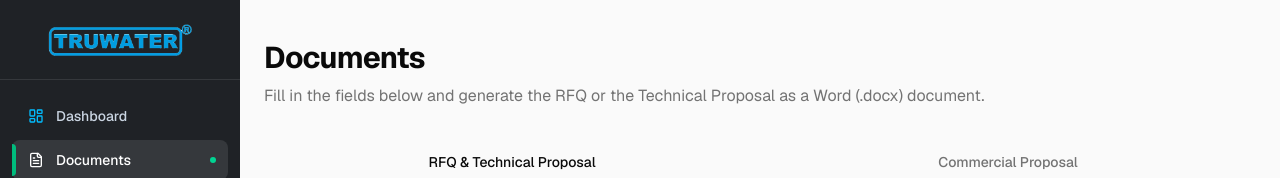
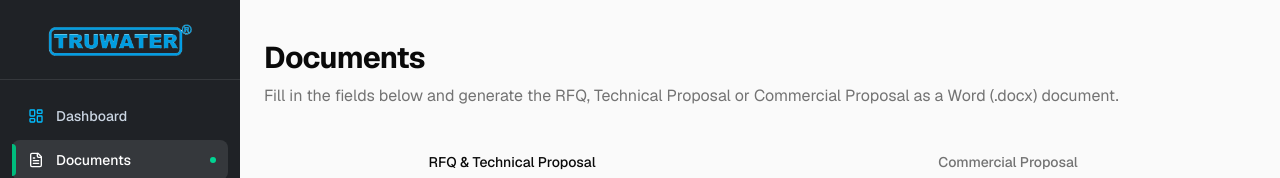
Before and after one commit to andremelos92-dev/technical-proposal-doc-gen, a Next.js app: page /documents in a window 1280 px wide. Shown: the top 178 px of the page. Built offline with nearby package versions, Linux system fonts and the light colour scheme.

Commit message:
Documents page intro mentions the Commercial Proposal
Co-Authored-By: Claude Opus 5.5 <noreply@anthropic.com>

```diff
--- a/src/app/documents/page.tsx
+++ b/src/app/documents/page.tsx
@@ -10,8 +10,8 @@ export default function DocumentsPage() {
       <header className="mb-8">
         <h1 className="text-3xl font-bold tracking-tight">Documents</h1>
         <p className="text-muted-foreground mt-2">
-          Fill in the fields below and generate the RFQ or the Technical Proposal as a Word (.docx)
-          document.
+          Fill in the fields below and generate the RFQ, Technical Proposal or Commercial Proposal as
+          a Word (.docx) document.
         </p>
       </header>
       <ProposalForm />
```
